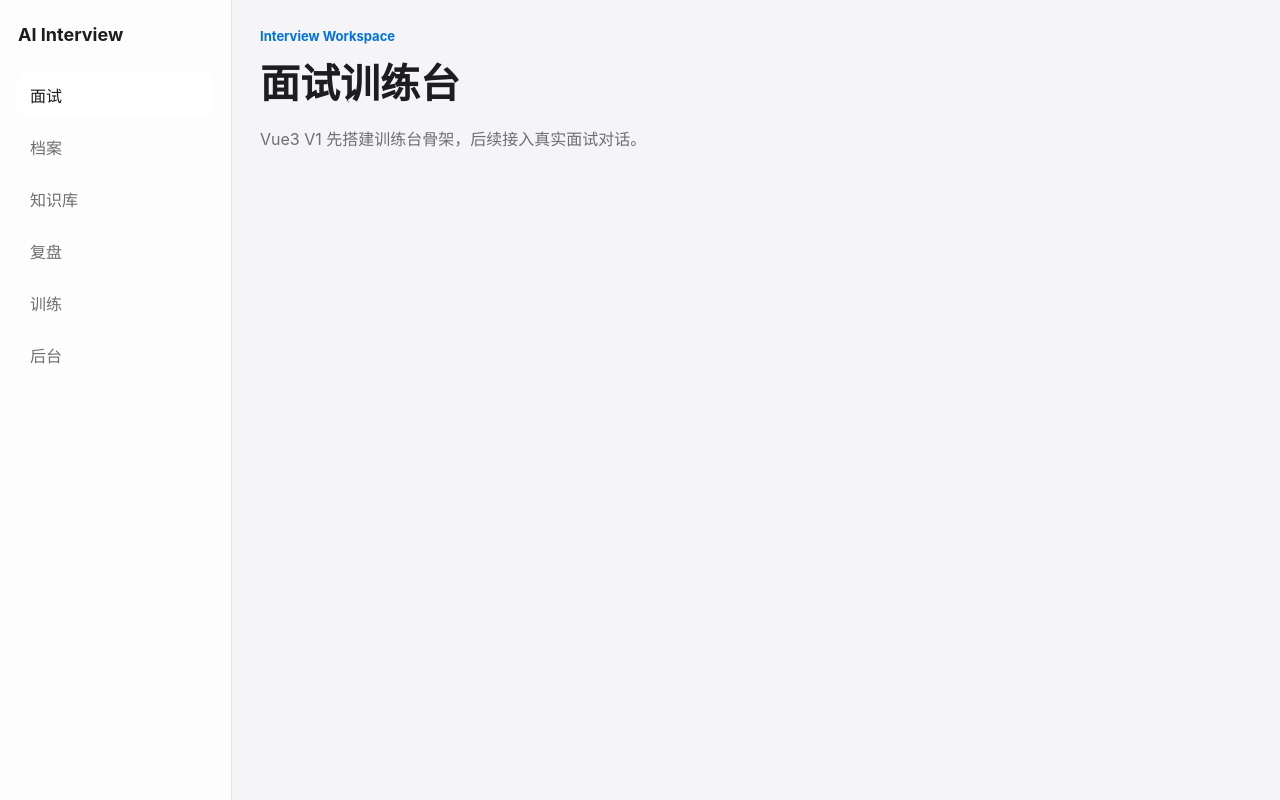
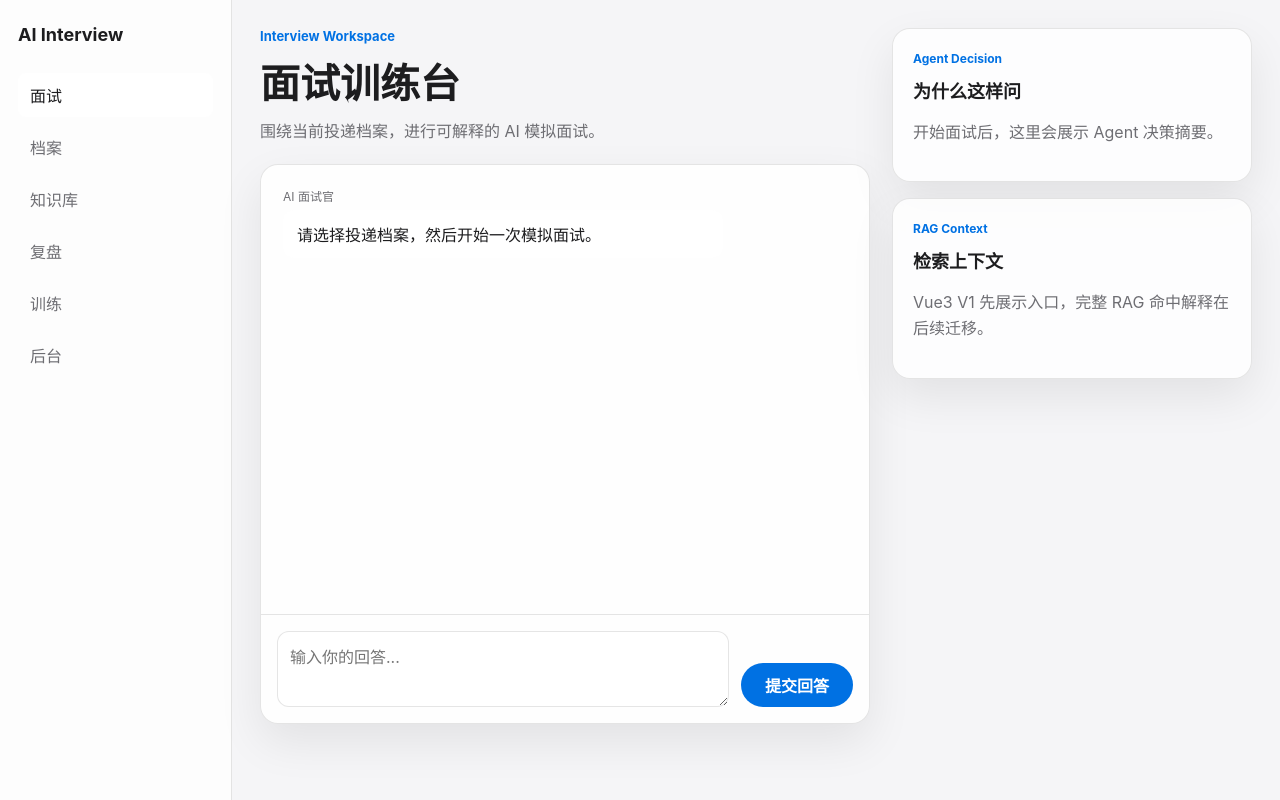
Before and after one commit to davidluulc/ai-interview, a Vue app in the folder frontend/: page /vue/app/interview in a window 1280 px wide. Built offline with nearby package versions, Linux system fonts and the light colour scheme; sample sign-in values are in the browser's storage.

Commit message:
feat: add vue interview workspace

```diff
--- /dev/null
+++ b/frontend/src/api/interview.ts
@@ -0,0 +1,41 @@
+import { apiRequest } from "./client";
+
+export type AgentMode = "coach" | "interview";
+
+export interface InterviewHistoryItem {
+  question: string;
+  answer: string;
+}
+
+export interface NextQuestionPayload {
+  applicationProfileId?: number;
+  profile?: Record<string, unknown>;
+  history?: InterviewHistoryItem[];
+  nextStage?: string;
+  agentMode?: AgentMode;
+}
+
+export interface NextQuestionResponse {
+  stage?: string;
+  stability?: string;
+  focus?: string;
+  prompt?: string;
+  question?: string;
+  nextQuestion?: string;
+  decisionSummary?: string;
+  agentDecision?: unknown;
+  ragReasons?: string[];
+}
+
+export async function nextQuestion(payload: NextQuestionPayload): Promise<NextQuestionResponse> {
+  return apiRequest<NextQuestionResponse>("/api/interview/next-question", {
+    method: "POST",
+    body: JSON.stringify({
+      profile: payload.profile || {},
+      history: payload.history || [],
+      nextStage: payload.nextStage || "",
+      agentMode: payload.agentMode || "coach",
+      applicationProfileId: payload.applicationProfileId
+    })
+  });
+}
--- /dev/null
+++ b/frontend/src/components/interview/InterviewChatPanel.vue
@@ -0,0 +1,130 @@
+<template>
+  <section class="chat-panel">
+    <div class="message-list">
+      <article v-for="(message, index) in messages" :key="index" :class="['message', message.role]">
+        <span>{{ message.role === "interviewer" ? "AI 面试官" : "我" }}</span>
+        <p>{{ message.content }}</p>
+      </article>
+    </div>
+
+    <p v-if="error" class="error">{{ error }}</p>
+
+    <form class="composer" @submit.prevent="$emit('submit')">
+      <textarea v-model="draftProxy" placeholder="输入你的回答..." />
+      <button :disabled="loading">{{ loading ? "生成中" : "提交回答" }}</button>
+    </form>
+  </section>
+</template>
+
+<script setup lang="ts">
+import { computed } from "vue";
+import type { ChatMessage } from "@/stores/interview";
+
+const props = defineProps<{ messages: ChatMessage[]; draft: string; loading: boolean; error?: string }>();
+const emit = defineEmits<{ "update:draft": [value: string]; submit: [] }>();
+
+const draftProxy = computed({
+  get: () => props.draft,
+  set: (value: string) => emit("update:draft", value)
+});
+</script>
+
+<style scoped>
+.chat-panel {
+  display: grid;
+  min-height: 560px;
+  grid-template-rows: 1fr auto auto;
+  border: 1px solid var(--color-border);
+  border-radius: var(--radius-lg);
+  background: rgba(255, 255, 255, 0.84);
+  box-shadow: var(--shadow-soft);
+  overflow: hidden;
+}
+
+.message-list {
+  display: grid;
+  align-content: start;
+  gap: 14px;
+  padding: 22px;
+}
+
+.message {
+  max-width: 78%;
+}
+
+.message span {
+  display: block;
+  color: var(--color-text-muted);
+  font-size: 12px;
+  margin-bottom: 6px;
+}
+
+.message p {
+  margin: 0;
+  border-radius: var(--radius-md);
+  padding: 12px 14px;
+}
+
+.message.interviewer p {
+  background: var(--color-surface);
+}
+
+.message.candidate {
+  justify-self: end;
+}
+
+.message.candidate p {
+  background: var(--color-accent);
+  color: #fff;
+}
+
+.composer {
+  display: grid;
+  grid-template-columns: minmax(0, 1fr) 112px;
+  gap: 12px;
+  border-top: 1px solid var(--color-border);
+  padding: 16px;
+}
+
+.composer textarea {
+  min-height: 76px;
+  resize: vertical;
+  border: 1px solid var(--color-border);
+  border-radius: var(--radius-md);
+  color: var(--color-text);
+  outline: none;
+  padding: 12px;
+}
+
+.composer button {
+  align-self: end;
+  min-height: 44px;
+  border: 0;
+  border-radius: 999px;
+  background: var(--color-accent);
+  color: #fff;
+  cursor: pointer;
+  font-weight: 600;
+}
+
+.composer button:disabled {
+  cursor: not-allowed;
+  opacity: 0.55;
+}
+
+.error {
+  color: #b42318;
+  margin: 0;
+  padding: 0 16px 12px;
+}
+
+@media (max-width: 680px) {
+  .composer {
+    grid-template-columns: 1fr;
+  }
+
+  .message {
+    max-width: 100%;
+  }
+}
+</style>
--- /dev/null
+++ b/frontend/src/components/interview/InterviewContextPanel.vue
@@ -0,0 +1,63 @@
+<template>
+  <aside class="context-panel">
+    <section>
+      <p class="eyebrow">Agent Decision</p>
+      <h2>为什么这样问</h2>
+      <p>{{ decisionSummary || "开始面试后，这里会展示 Agent 决策摘要。" }}</p>
+    </section>
+    <section>
+      <p class="eyebrow">RAG Context</p>
+      <h2>检索上下文</h2>
+      <p v-if="ragReasons.length === 0">Vue3 V1 先展示入口，完整 RAG 命中解释在后续迁移。</p>
+      <ul v-else>
+        <li v-for="reason in ragReasons" :key="reason">{{ reason }}</li>
+      </ul>
+    </section>
+  </aside>
+</template>
+
+<script setup lang="ts">
+withDefaults(defineProps<{ decisionSummary: string; ragReasons?: string[] }>(), {
+  ragReasons: () => []
+});
+</script>
+
+<style scoped>
+.context-panel {
+  display: grid;
+  gap: 16px;
+}
+
+.context-panel section {
+  border: 1px solid var(--color-border);
+  border-radius: var(--radius-lg);
+  background: rgba(255, 255, 255, 0.82);
+  box-shadow: var(--shadow-soft);
+  padding: 20px;
+}
+
+.eyebrow {
+  color: var(--color-accent);
+  font-size: 12px;
+  font-weight: 700;
+  margin: 0 0 8px;
+}
+
+h2 {
+  font-size: 18px;
+  margin: 0 0 10px;
+}
+
+p,
+li {
+  color: var(--color-text-muted);
+  line-height: 1.65;
+}
+
+ul {
+  display: grid;
+  gap: 8px;
+  margin: 0;
+  padding-left: 18px;
+}
+</style>
--- a/frontend/src/pages/app/InterviewPage.vue
+++ b/frontend/src/pages/app/InterviewPage.vue
@@ -1,20 +1,54 @@
 <template>
   <AppLayout>
-    <section class="page">
-      <p class="eyebrow">Interview Workspace</p>
-      <h1>面试训练台</h1>
-      <p>Vue3 V1 先搭建训练台骨架，后续接入真实面试对话。</p>
-    </section>
+    <div class="interview-workbench">
+      <section class="workbench-main">
+        <p class="eyebrow">Interview Workspace</p>
+        <h1>面试训练台</h1>
+        <p class="subtitle">围绕当前投递档案，进行可解释的 AI 模拟面试。</p>
+
+        <InterviewChatPanel
+          v-model:draft="interview.draft"
+          :error="interview.error"
+          :loading="interview.loading"
+          :messages="interview.messages"
+          @submit="submit"
+        />
+      </section>
+
+      <InterviewContextPanel :decision-summary="interview.decisionSummary" :rag-reasons="interview.ragReasons" />
+    </div>
   </AppLayout>
 </template>
 
 <script setup lang="ts">
 import AppLayout from "@/layouts/AppLayout.vue";
+import InterviewChatPanel from "@/components/interview/InterviewChatPanel.vue";
+import InterviewContextPanel from "@/components/interview/InterviewContextPanel.vue";
+import { useInterviewStore } from "@/stores/interview";
+import { useProfilesStore } from "@/stores/profiles";
+
+const interview = useInterviewStore();
+const profiles = useProfilesStore();
+
+function submit(): Promise<void> {
+  return interview.submitAnswer({
+    applicationProfileId: profiles.currentProfileId || undefined,
+    agentMode: "coach",
+    profile: (profiles.currentProfile || {}) as Record<string, unknown>
+  });
+}
 </script>
 
 <style scoped>
-.page {
-  max-width: 960px;
+.interview-workbench {
+  display: grid;
+  grid-template-columns: minmax(0, 1fr) minmax(280px, 360px);
+  gap: 22px;
+  align-items: start;
+}
+
+.workbench-main {
+  min-width: 0;
 }
 
 .eyebrow {
@@ -26,10 +60,17 @@ import AppLayout from "@/layouts/AppLayout.vue";
 
 h1 {
   font-size: 40px;
-  margin: 0 0 12px;
+  margin: 0 0 8px;
 }
 
-p {
+.subtitle {
   color: var(--color-text-muted);
+  margin: 0 0 22px;
+}
+
+@media (max-width: 1040px) {
+  .interview-workbench {
+    grid-template-columns: 1fr;
+  }
 }
 </style>
--- /dev/null
+++ b/frontend/src/stores/interview.ts
@@ -0,0 +1,66 @@
+import { defineStore } from "pinia";
+import { ref } from "vue";
+import * as interviewApi from "@/api/interview";
+
+export interface ChatMessage {
+  role: "interviewer" | "candidate";
+  content: string;
+}
+
+export interface SubmitAnswerOptions {
+  applicationProfileId?: number;
+  agentMode?: interviewApi.AgentMode;
+  profile?: Record<string, unknown>;
+}
+
+const openingQuestion = "请选择投递档案，然后开始一次模拟面试。";
+
+function pickQuestion(response: interviewApi.NextQuestionResponse): string {
+  return response.prompt || response.nextQuestion || response.question || "我会基于你的回答继续追问。";
+}
+
+export const useInterviewStore = defineStore("interview", () => {
+  const messages = ref<ChatMessage[]>([{ role: "interviewer", content: openingQuestion }]);
+  const answeredHistory = ref<interviewApi.InterviewHistoryItem[]>([]);
+  const draft = ref("");
+  const loading = ref(false);
+  const error = ref("");
+  const decisionSummary = ref("");
+  const ragReasons = ref<string[]>([]);
+
+  async function submitAnswer(options: SubmitAnswerOptions = {}): Promise<void> {
+    const answer = draft.value.trim();
+    if (!answer) {
+      return;
+    }
+
+    const lastQuestion =
+      [...messages.value].reverse().find((message) => message.role === "interviewer")?.content || openingQuestion;
+    const nextHistory = [...answeredHistory.value, { question: lastQuestion, answer }];
+
+    messages.value.push({ role: "candidate", content: answer });
+    draft.value = "";
+    loading.value = true;
+    error.value = "";
+
+    try {
+      const response = await interviewApi.nextQuestion({
+        applicationProfileId: options.applicationProfileId,
+        agentMode: options.agentMode || "coach",
+        profile: options.profile || {},
+        history: nextHistory
+      });
+      const question = pickQuestion(response);
+      answeredHistory.value = nextHistory;
+      messages.value.push({ role: "interviewer", content: question });
+      decisionSummary.value = response.decisionSummary || "";
+      ragReasons.value = response.ragReasons || [];
+    } catch (err) {
+      error.value = err instanceof Error ? err.message : "生成下一题失败";
+    } finally {
+      loading.value = false;
+    }
+  }
+
+  return { messages, draft, loading, error, decisionSummary, ragReasons, submitAnswer };
+});
```
Also changed, not shown: 2 other files (tests, documents, lock files or other folders).
